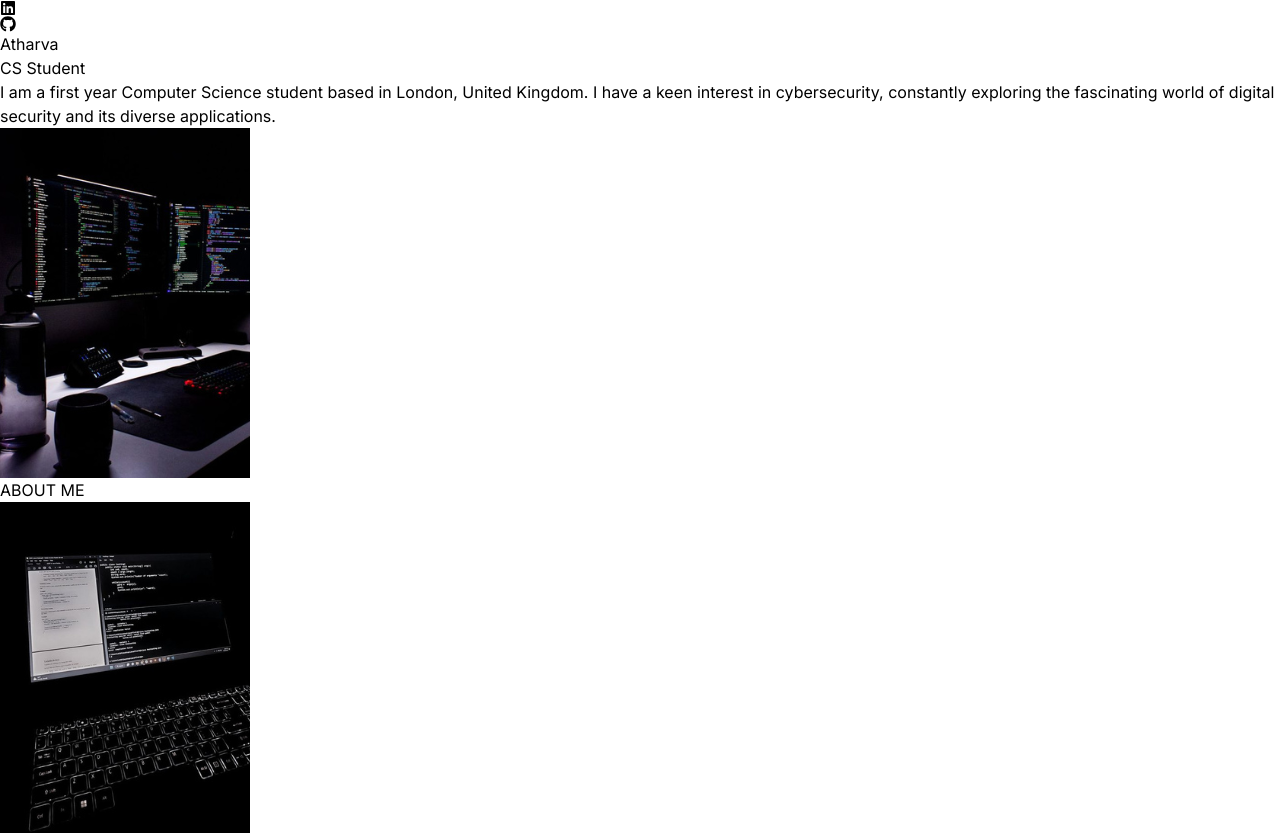
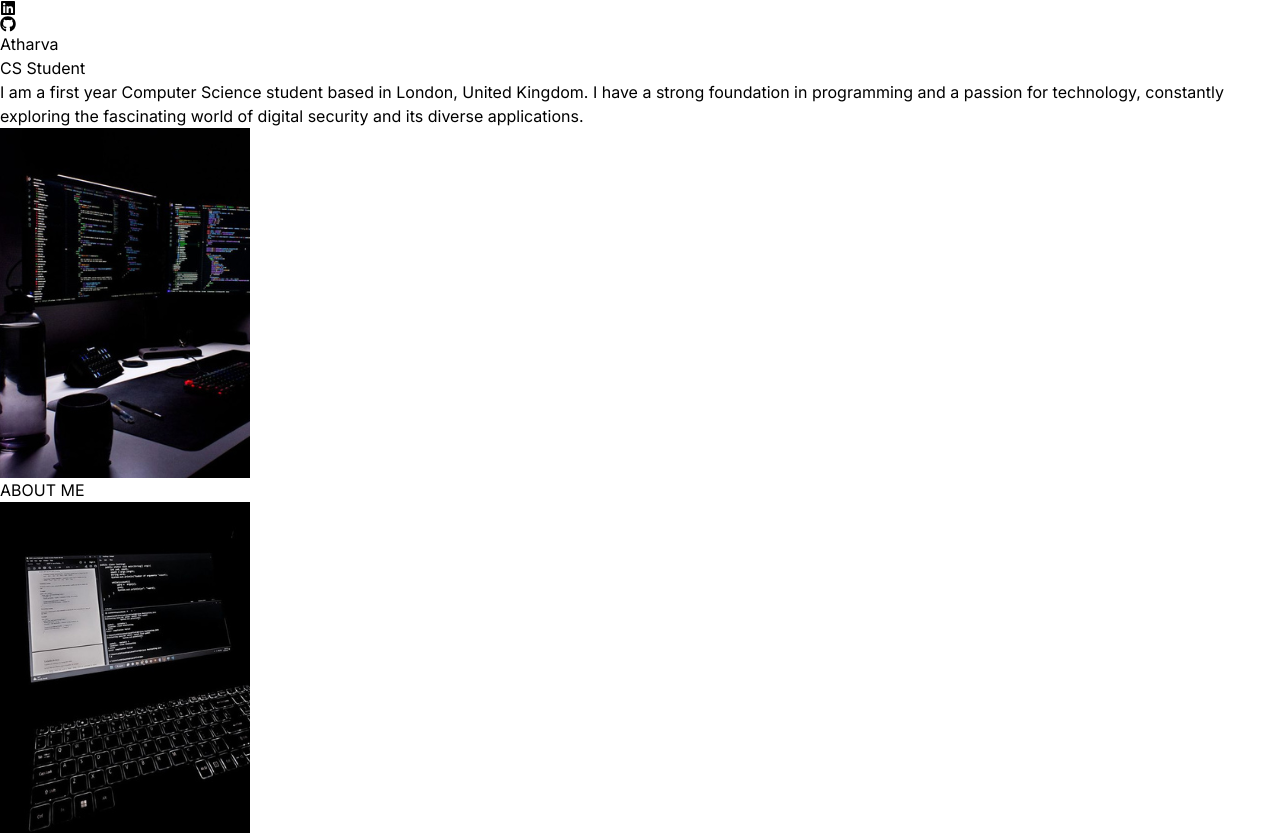
Before and after one commit to athxrva07/portfolio, a React (Vite) app: page / in a window 1280 px wide. Shown: the top 833 px of the page. Built offline with nearby package versions, Linux system fonts and the light colour scheme.

Commit message:
Update index.js

```diff
--- a/src/constants/index.js
+++ b/src/constants/index.js
@@ -2,7 +2,7 @@ import project1 from "../assets/projects/project-1.png";
 import project2 from "../assets/projects/project-2.png";
 import project3 from "../assets/projects/project-3.png";
 
-export const HERO_CONTENT = `I am a first year Computer Science student based in London, United Kingdom. I have a keen interest in cybersecurity, constantly exploring the fascinating world of digital security and its diverse applications.`;
+export const HERO_CONTENT = `I am a first year Computer Science student based in London, United Kingdom.  I have a strong foundation in programming and a passion for technology, constantly exploring the fascinating world of digital security and its diverse applications.`;
 
 export const ABOUT_TEXT = "My name is Atharva, and I am currently pursuing a bachelor\’s degree in computer science at Brunel University in the city of London. I have a keen interest in cybersecurity, constantly exploring the fascinating world of digital security and its diverse applications. Although I haven\’t yet decided which specific field within computer science I\’ll specialize in, my passion drives me to stay updated with the latest developments in this field. Beyond my academic pursuits, I lead a well-rounded life filled with a variety of hobbies and interests. When I\’m not diving into the complexities of computer science, you’ll likely find me immersed in the virtual world of video games. Gaming provides me with entertainment as well as a sense of challenge and accomplishment. As a sports enthusiast, I cannot resist the thrill of watching football and basketball matches.";
 
```
